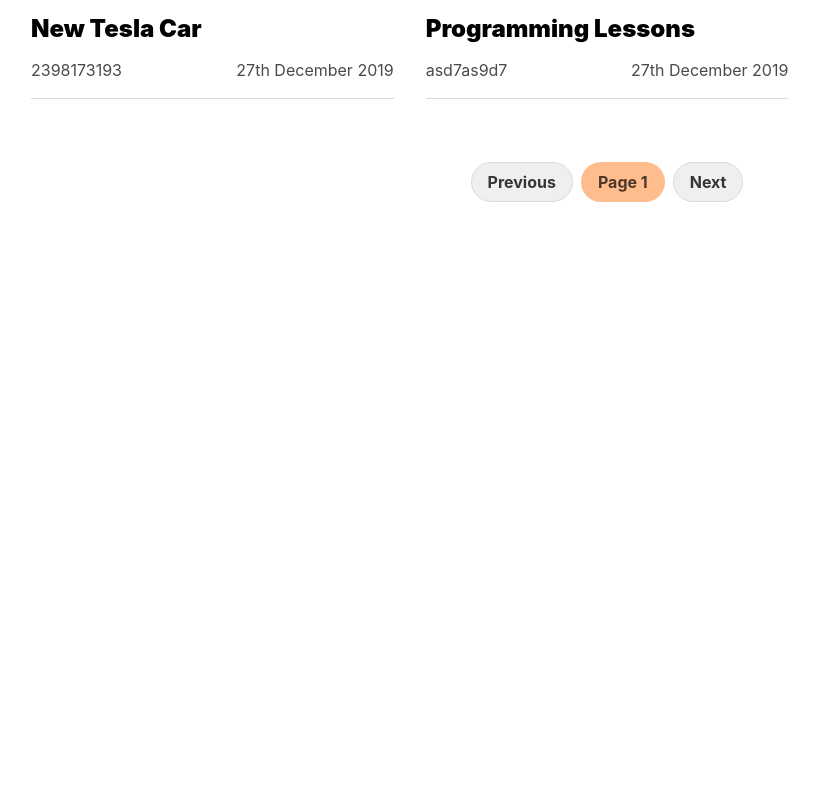
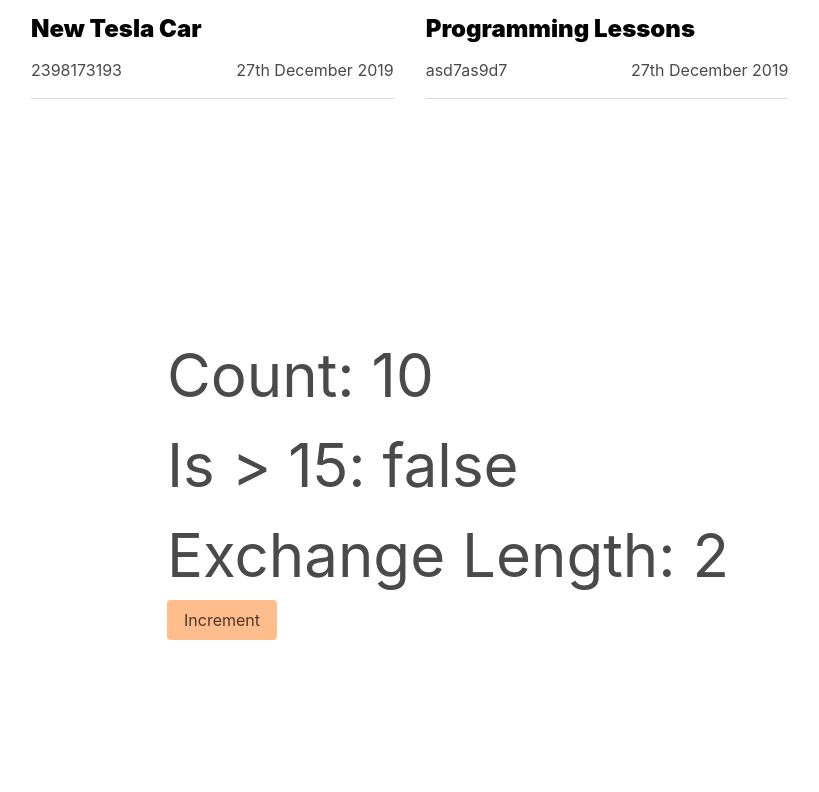
Before and after one commit to MissDerpette/udemy-vue-project, a Vue app in the folder exchangario/: page / in a window 1280 px wide. Shown: the part 1068-1860 px from the top of the page, without its empty margins (33-852 px from the left). Before the commit the page ends 1302 px from the top, so only its background shows below. Built offline with nearby package versions, Linux system fonts and the light colour scheme.

Commit message:
added computed properties

```diff
--- a/exchangario/src/pages/Home.vue
+++ b/exchangario/src/pages/Home.vue
@@ -4,6 +4,22 @@
        <ExchangeList
           :exchanges="exchanges"
        />
+
+        <div class="counter-container">
+          <div>Count: {{count}}</div>
+          <div>Is > 15: {{isBiggerThan15 }}</div>
+          <div>Exchange Length: {{exchangeLength}}</div>
+
+            <button class="button is-primary"
+           @click="increment"
+            >
+              Increment
+            </button>
+
+        </div>
+
+
+
        <ExchangePagination />
     </div>
   </template>
@@ -12,8 +28,6 @@
   import ExchangeList from "../components/ExchangeList.vue";
   import ExchangePagination from "../components/Pagination-Exchange.vue";
   import ExchangeHero from "../components/Hero-Banner.vue";
-
-
   export default {
     name: 'App',
     components: {
@@ -23,6 +37,7 @@
     },
     data() {
       return {
+        count: 10,
         exchanges: [{
           id: "ad7a1231238dasd",
           type: "product", // service or product
@@ -48,6 +63,30 @@
           tags: ["programming", "code"]
         }]
       }
+    },
+    computed: {
+      exchangeLength(){
+        return this.exchanges.length;
+      },
+      isBiggerThan15() {
+        console.log('re-executing!')
+        return this.count > 15;
+      }
+    },
+    methods: {
+      log() {
+        console.log("Hello World")
+      },
+      increment() {
+        this.count++;
+      }
     }
   }
   </script>
+
+  <style scoped>
+    .counter-container {
+      padding: 200px;
+      font-size: 60px;
+    }
+  </style>
```
